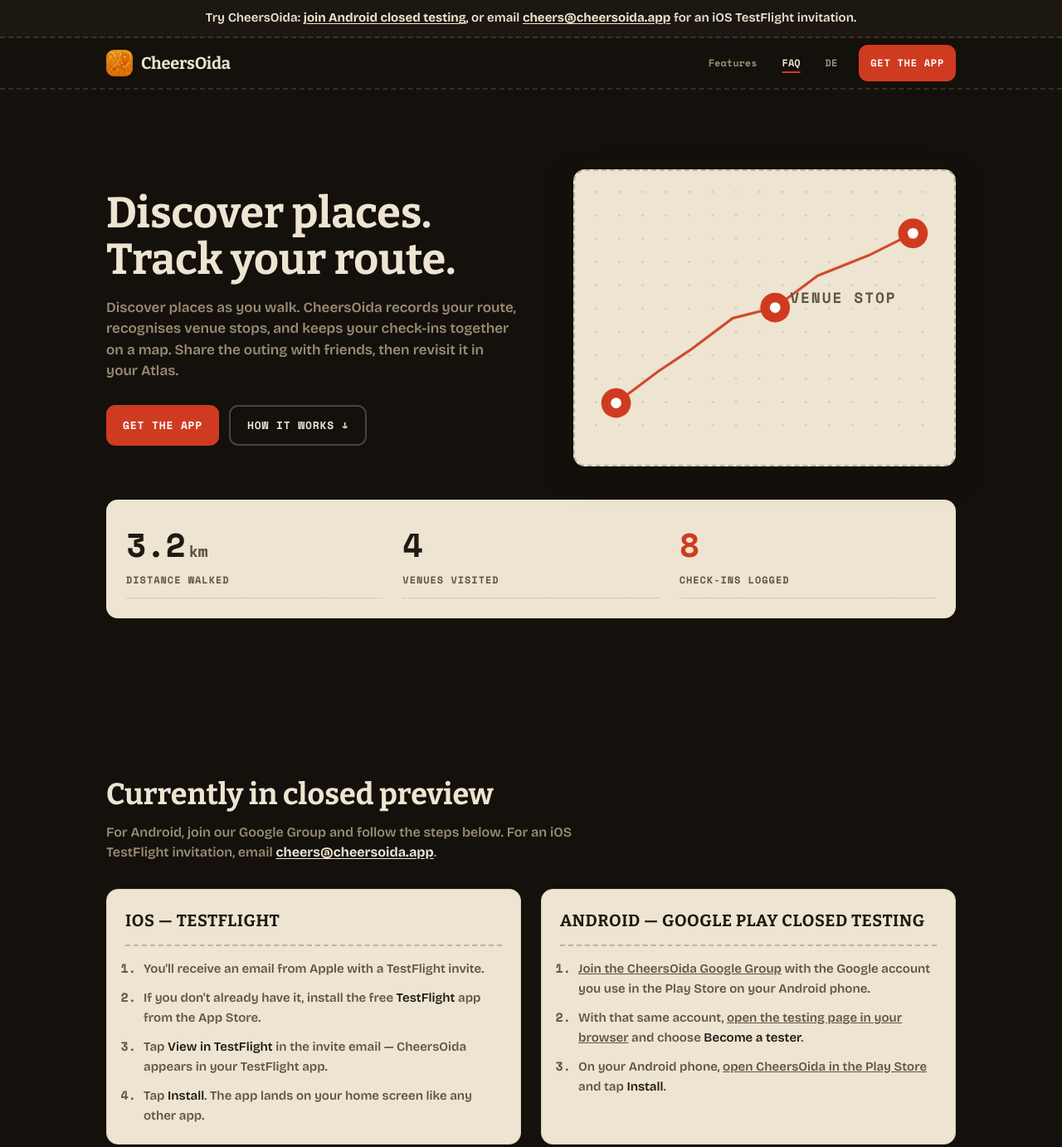
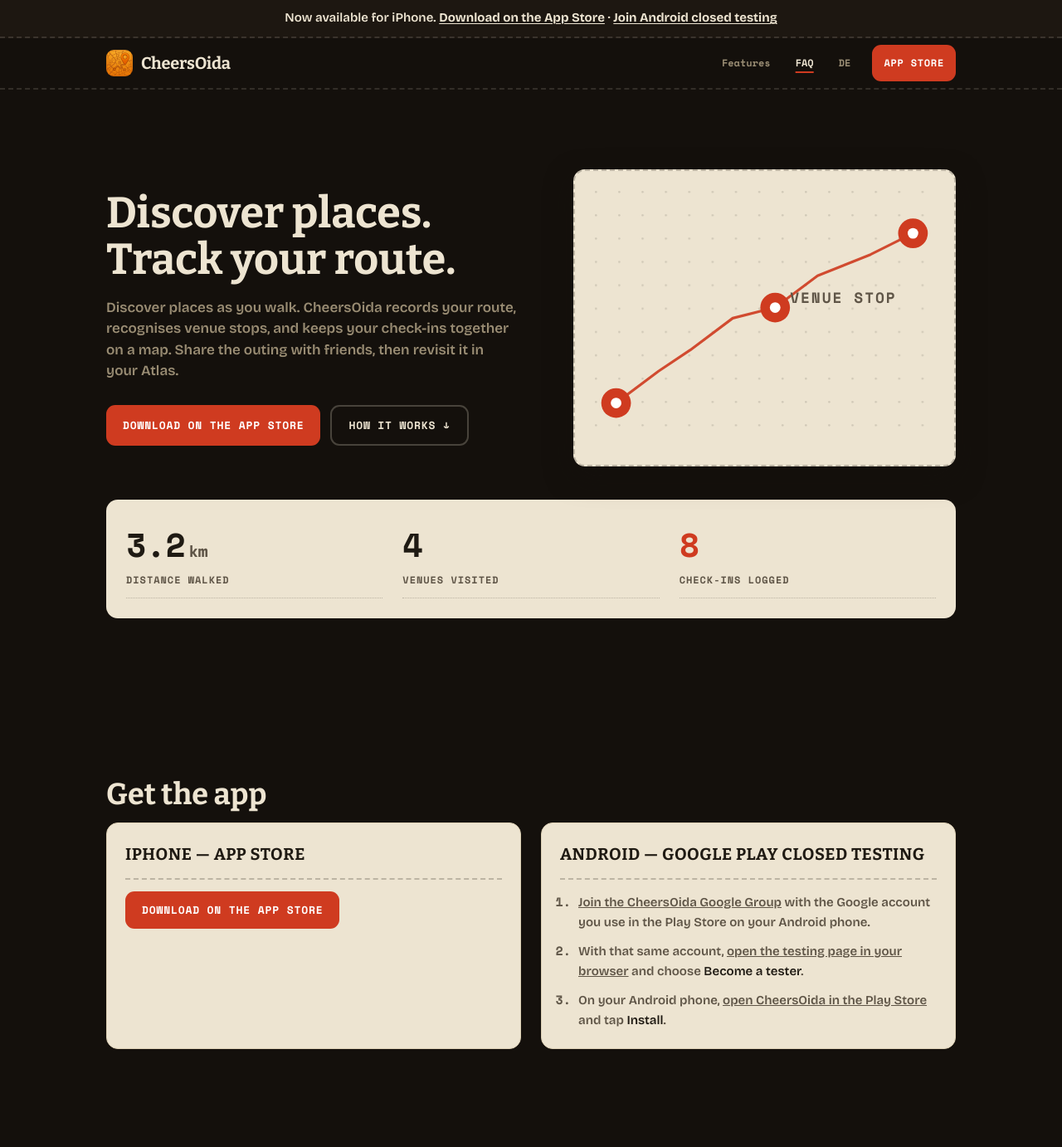
Before and after one commit to checkelmann/cheersoida-website, a plain HTML site: page index.html in a window 1280 px wide. Shown: the top 1382 px of the page at 83% size. Drawn offline with Linux system fonts and the light colour scheme.

Commit message:
Announce CheersOida App Store launch

```diff
--- a/index.html
+++ b/index.html
@@ -28,7 +28,7 @@
 <body>
 
 <aside class="preview-banner" role="note">
-  <div class="container">Try CheersOida: <a href="#preview">join Android closed testing</a>, or email <a href="mailto:cheers@cheersoida.app">cheers@cheersoida.app</a> for an iOS TestFlight invitation.</div>
+  <div class="container">Now available for iPhone. <a href="https://apps.apple.com/app/cheersoida/id6809011689">Download on the App Store</a> · <a href="#preview">Join Android closed testing</a></div>
 </aside>
 
 <nav class="nav">
@@ -41,7 +41,7 @@
       <a href="#features">Features</a>
       <a href="#faq">FAQ</a>
       <a href="de/" lang="de">DE</a>
-      <a class="nav__cta" href="#preview">Get the app</a>
+      <a class="nav__cta" href="https://apps.apple.com/app/cheersoida/id6809011689">App Store</a>
     </div>
   </div>
 </nav>
@@ -54,7 +54,7 @@
         <h1>Discover places.<br>Track your route.</h1>
         <p class="hero__lede">Discover places as you walk. CheersOida records your route, recognises venue stops, and keeps your check-ins together on a map. Share the outing with friends, then revisit it in your Atlas.</p>
         <div class="hero__ctas">
-          <a class="btn btn--primary" href="#preview">Get the app</a>
+          <a class="btn btn--primary" href="https://apps.apple.com/app/cheersoida/id6809011689">Download on the App Store</a>
           <a class="btn btn--secondary" href="#how">How it works ↓</a>
         </div>
       </div>
@@ -104,17 +104,11 @@
 
 <section id="preview">
   <div class="container">
-    <h2 class="section-h">Currently in closed preview</h2>
-    <p class="section-sub">For Android, join our Google Group and follow the steps below. For an iOS TestFlight invitation, email <a href="mailto:cheers@cheersoida.app">cheers@cheersoida.app</a>.</p>
+    <h2 class="section-h">Get the app</h2>
     <div class="preview">
       <div class="preview__card">
-        <div class="preview__title">iOS — TestFlight</div>
-        <ol class="preview__steps">
-          <li>You'll receive an email from Apple with a TestFlight invite.</li>
-          <li>If you don't already have it, install the free <strong>TestFlight</strong> app from the App Store.</li>
-          <li>Tap <strong>View in TestFlight</strong> in the invite email — CheersOida appears in your TestFlight app.</li>
-          <li>Tap <strong>Install</strong>. The app lands on your home screen like any other app.</li>
-        </ol>
+        <div class="preview__title">iPhone — App Store</div>
+        <a class="btn btn--primary" href="https://apps.apple.com/app/cheersoida/id6809011689">Download on the App Store</a>
       </div>
       <div class="preview__card">
         <div class="preview__title">Android — Google Play closed testing</div>
```
Also changed, not shown: de/index.html (+6 -12 lines), de/privacy.html (+1 -1 lines), privacy.html (+1 -1 lines), 1 other file.
